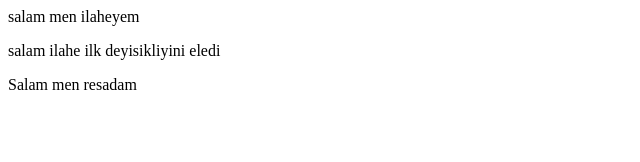
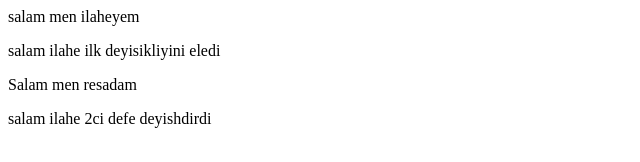
Before and after one commit to ilahe/reshadtest, a plain HTML site: page index.html in a window 1280 px wide. Shown: the whole page, without its empty margins (0-640 px from the left). Drawn offline with Linux system fonts and the light colour scheme.

Commit message:
ilahe 2ci defe deyishdirdi

```diff
--- a/index.html
+++ b/index.html
@@ -6,5 +6,6 @@
     <p>salam men ilaheyem</p>
     <p>salam ilahe ilk deyisikliyini eledi</p>
     <p> Salam men resadam</p>
+    <p>salam ilahe 2ci defe deyishdirdi</p>
 </body>
 </html>
```
